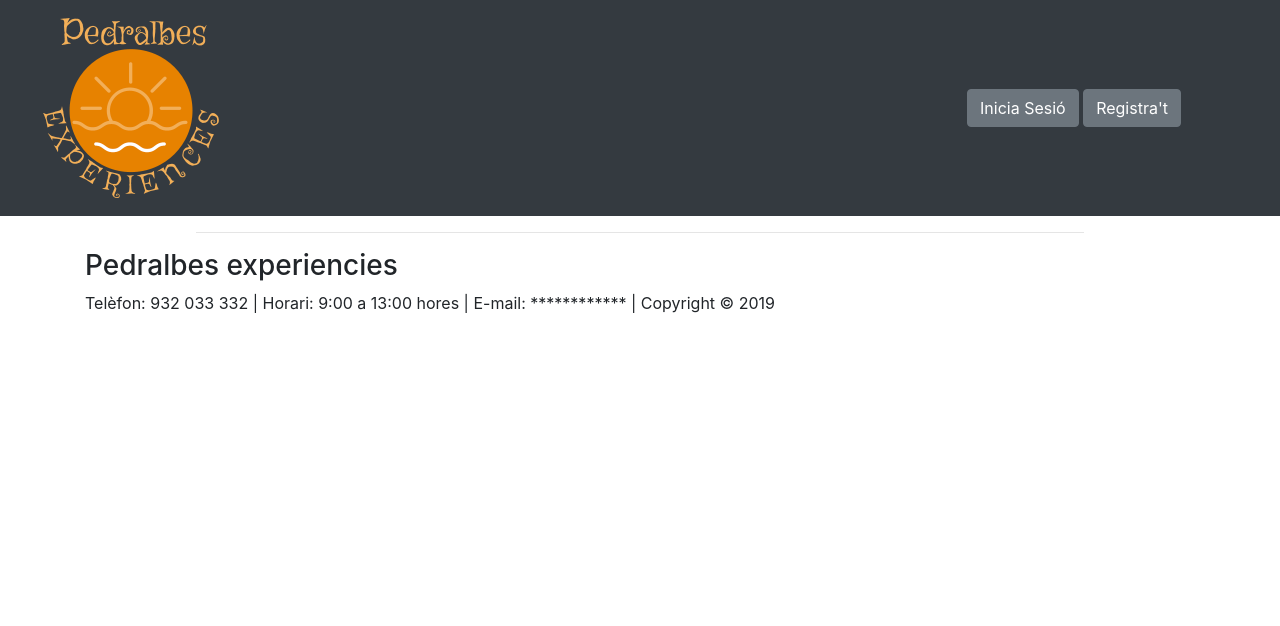
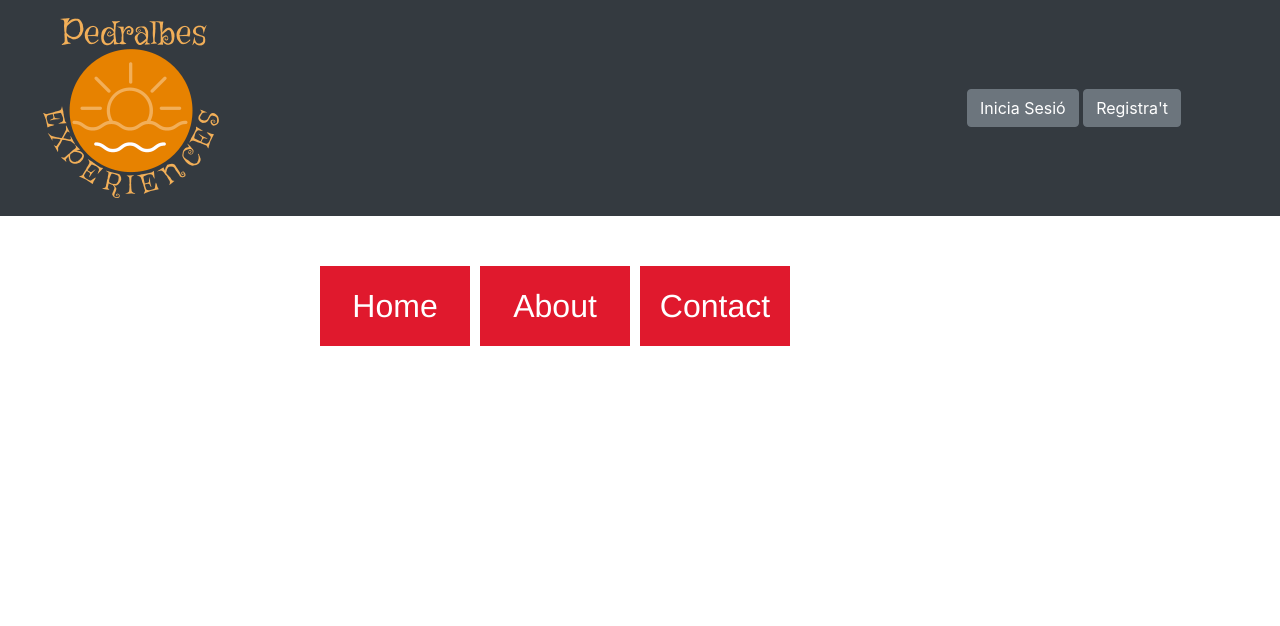
Before and after one commit to Mariogg1/Viatges, a PHP site: page / in a window 1280 px wide. Shown: the top 626 px of the page. Run offline with PHP 8.4, Linux system fonts and the light colour scheme; data that the repository does not hold is empty; some libraries are stand-ins or nearby versions.

Commit message:
footer casi acabat, falta ficar links

```diff
--- a/css/style.css
+++ b/css/style.css
@@ -70,3 +70,39 @@
 #login-form{
   display: none;
 }
+
+/*footer*/
+#menu {
+  height: 80px;
+  width: 730px;
+  overflow: hidden;
+  margin: 50px auto;
+  text-align: center;
+}
+#menu ul li {
+  float: left;
+  margin: 0 5px;
+  list-style-type: none;
+}
+/* Menu Link Styles */
+#menu ul a {
+  display: block;
+  background: #e0192d;
+  color: #fff;
+  height: 80px;
+  width: 150px;
+  font: lighter 2em/80px "Helvetica Neue", Arial, Helvetica, Geneva, sans-serif;
+  text-decoration: none;
+
+  transition: all .35s ease-in-out;
+}
+/* Secondary Link Styles */
+#menu ul a:nth-of-type(even) {
+  text-shadow: 0 0 3px #fff;
+  background: #333;
+  color: white;
+}
+/* Hover Slide */
+#menu ul li:hover :first-child {
+  margin-top: -80px;
+}
--- a/footer.php
+++ b/footer.php
@@ -1,9 +1,18 @@
 <footer>
-    <div class="copyright">
-        <hr width="80%"/>
-        <h3>Pedralbes experiencies</h3>
-    </div>
-    <div>
-        <p>Telèfon: 932 033 332 | Horari: 9:00 a 13:00 hores | E-mail: ************ | Copyright © 2019</p>
+    <div id="menu">
+        <ul>
+            <li>
+                <a href="#">Home</a>
+                <a href="#">See Us</a>
+            </li>
+            <li>
+                <a href="#">About</a>
+                <a href="#">Meet Us</a>
+            </li>
+            <li>
+                <a href="#">Contact</a>
+                <a href="#">Greet Us</a>
+            </li>
+        </ul>
     </div>
 </footer>
```
